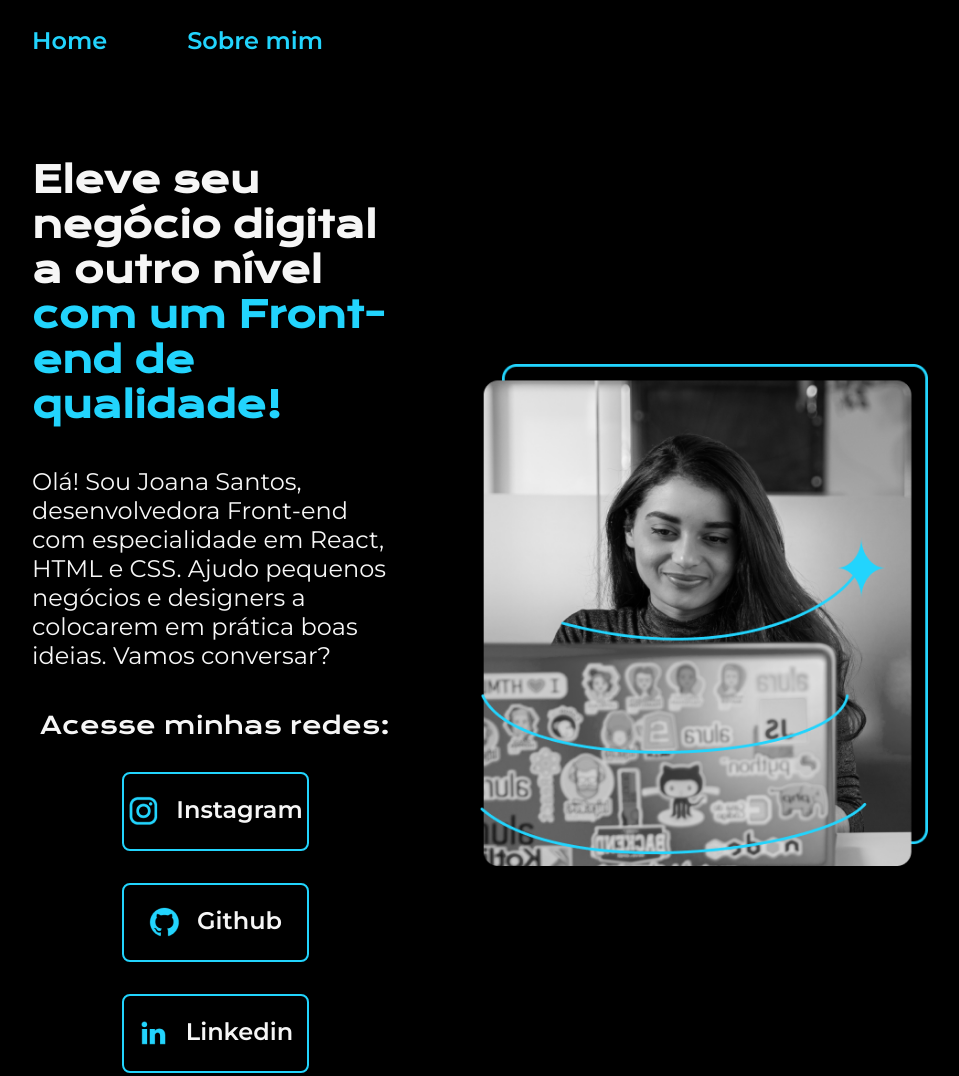
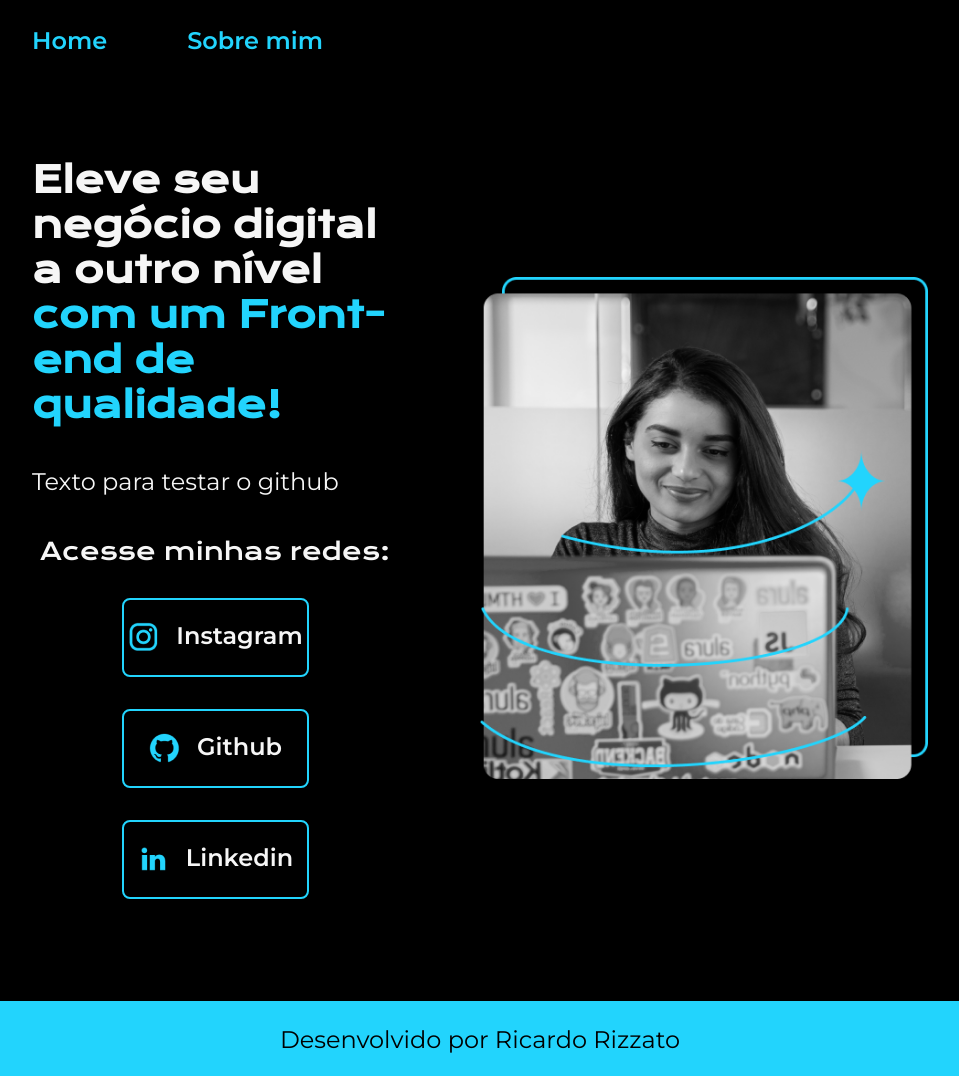
Before and after one commit to ricardoimac/portfolio-alura, a plain HTML site: page index.html in a window 1280 px wide. Shown: the top 1076 px of the page, without its empty margins (160-1119 px from the left). Drawn offline with nearby package versions, Linux system fonts and the light colour scheme.

Commit message:
texto para teste

```diff
--- a/index.html
+++ b/index.html
@@ -21,11 +21,7 @@
             >com um Front-end de qualidade!</strong
           >
         </h1>
-        <p class="apresentacao__conteudo__texto">
-          Olá! Sou Joana Santos, desenvolvedora Front-end com especialidade em
-          React, HTML e CSS. Ajudo pequenos negócios e designers a colocarem em
-          prática boas ideias. Vamos conversar?
-        </p>
+        <p class="apresentacao__conteudo__texto">Texto para testar o github</p>
         <div class="apresentacao__links">
           <h2 class="apresentacao__links__subtitulo">Acesse minhas redes:</h2>
           <a
```
